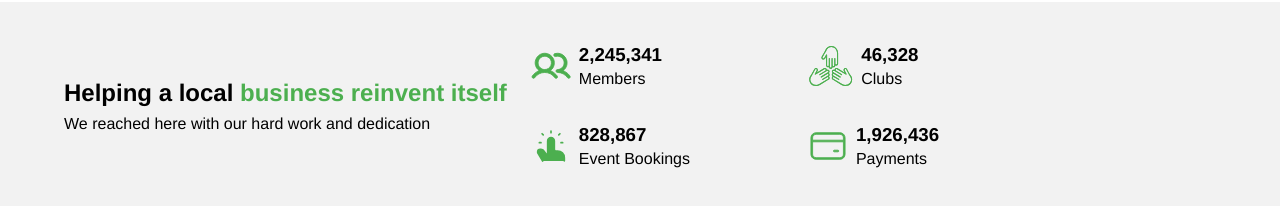
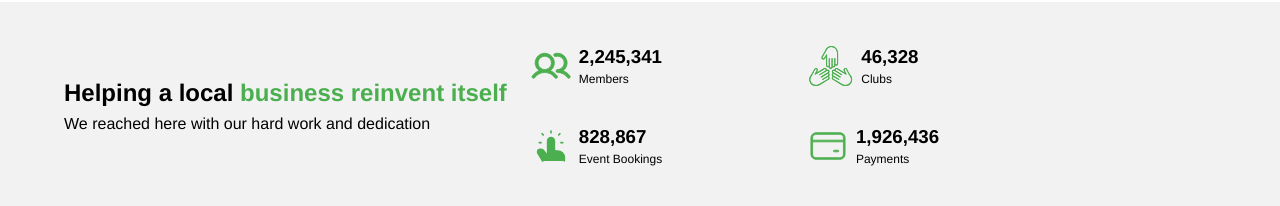
Before and after one commit to victor-prm/nexcent-react, a React (Vite) app: page / in a window 1280 px wide. Shown: the part 991-1197 px from the top of the page. Built offline with nearby package versions, Linux system fonts and the light colour scheme.

Commit message:
cleaned the project up a bit

```diff
--- a/src/components/Header/Header.jsx
+++ b/src/components/Header/Header.jsx
@@ -24,7 +24,7 @@ function Header() {
         <header className='header'>
             <img className='header__logo' src={logo} alt="" />
             <nav className='header__nav'>
-                {links.map(link => (<HeaderLink data={link} />))}
+                {links.map((link,index) => (<HeaderLink key={index} data={link} />))}
             </nav>
             <div className='header__btn-wrapper'>
                 <button className='header__btn'>Login</button>
--- a/src/components/Header/HeaderLink.jsx
+++ b/src/components/Header/HeaderLink.jsx
@@ -1,6 +1,5 @@
 function HeaderLink(props) {
     let { text, href } = props.data
-    console.log(props)
 
     return (
         <div>
--- a/src/components/MarketFit/MarketFit.jsx
+++ b/src/components/MarketFit/MarketFit.jsx
@@ -32,7 +32,7 @@ function MarketFit() {
                 <p>Who is Nextcent suitable for?</p>
             </hgroup>
             <ul className='market-fit__list'>
-                {cards.map(card => (<MarketFitCard data={card} />))}
+                {cards.map((card, index) => (<MarketFitCard key={index} data={card} />))}
             </ul>
         </section>
     )
--- a/src/components/MarketFit/MarketFitCard.jsx
+++ b/src/components/MarketFit/MarketFitCard.jsx
@@ -1,7 +1,6 @@
 import './market-fit-card.sass'
 function MarketFitCard(props) {
     let { icon, title, text } = props.data
-    console.log(props)
 
     return (
         <li className="market-fit-card">
--- a/src/components/Stats/Stats.jsx
+++ b/src/components/Stats/Stats.jsx
@@ -39,7 +39,7 @@ function Stats() {
                 <p>We reached here with our hard work and dedication</p>
             </hgroup>
             <ul className='stats__list'>
-                {stats.map(stat => (<MarketFitCard data={stat} />))}
+                {stats.map((stat,index)=> (<MarketFitCard key={index} data={stat} />))}
             </ul>
         </section>
     )
--- a/src/components/Stats/StatsItem.jsx
+++ b/src/components/Stats/StatsItem.jsx
@@ -1,7 +1,6 @@
 import './stats-item.sass'
 function MarketFitCard(props) {
     let { icon, number, text } = props.data
-    console.log(props)
 
     return (
         <li className="stats-card">
--- a/src/components/Stats/stats-item.sass
+++ b/src/components/Stats/stats-item.sass
@@ -19,5 +19,5 @@
     &>*
         width: fit-content
 
-    &>p
+    &>hgroup>p
         font-size: 0.75rem
```
